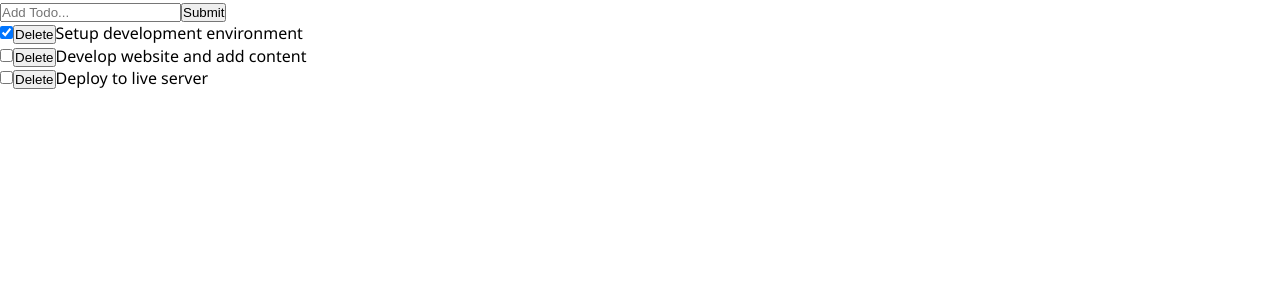
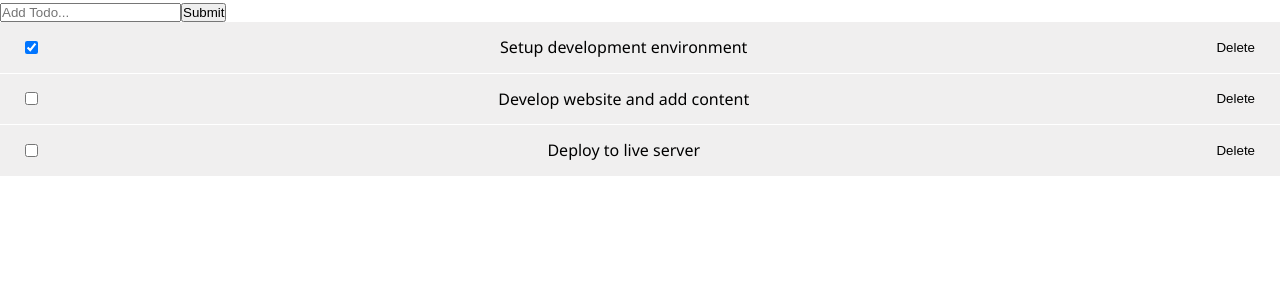
Before and after one commit to Donmark2k/react-todo-app, a React (Create React App) app: page / in a window 1280 px wide. Shown: the top 300 px of the page. Built offline with nearby package versions, Linux system fonts and the light colour scheme.

Commit message:
Create styles for header

```diff
--- a/src/components/Header.js
+++ b/src/components/Header.js
@@ -8,7 +8,7 @@
       textAlign: 'center',
     };
     return (
-      <header style={headerStyle}>
+        <header style={headerStyle} className={styles.header}>
         {/* ... */}
       </header>
     );
--- a/src/components/TodoItem.js
+++ b/src/components/TodoItem.js
@@ -1,7 +1,11 @@
+import styles from '@/styles/TodoItem.module.css';
+
 const TodoItem = ({ itemProp, handleChange, delTodo }) => {
 
     return (
-        <li>
+        <li className={styles.item}>
+              <div className={styles.content}>
+
         <input
           type="checkbox"
           checked={itemProp.completed}
@@ -10,6 +14,7 @@
         />
       <button onClick={() => delTodo(itemProp.id)}>Delete</button>
         {itemProp.title}
+        </div>
       </li>
     );
   };
```
